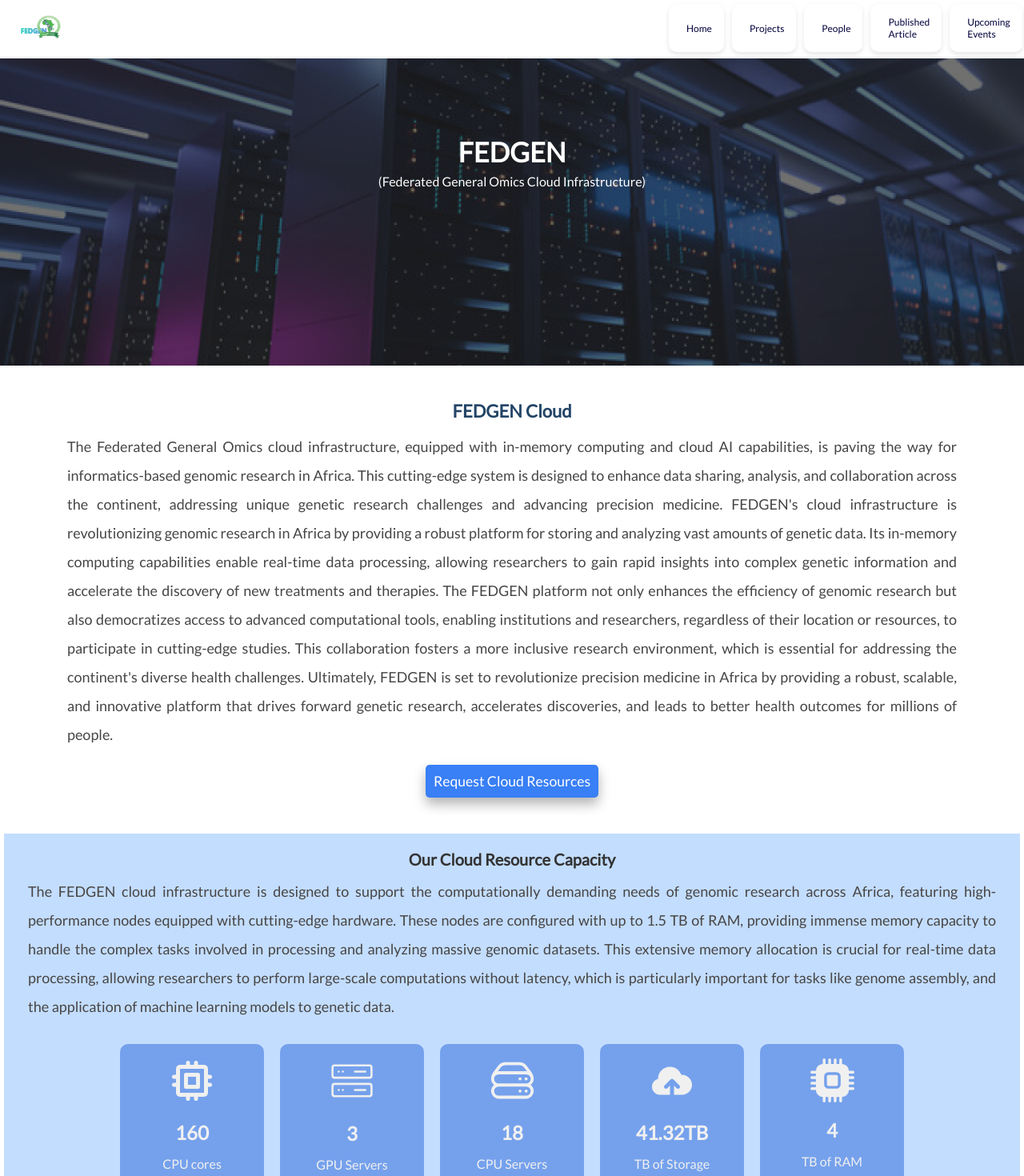
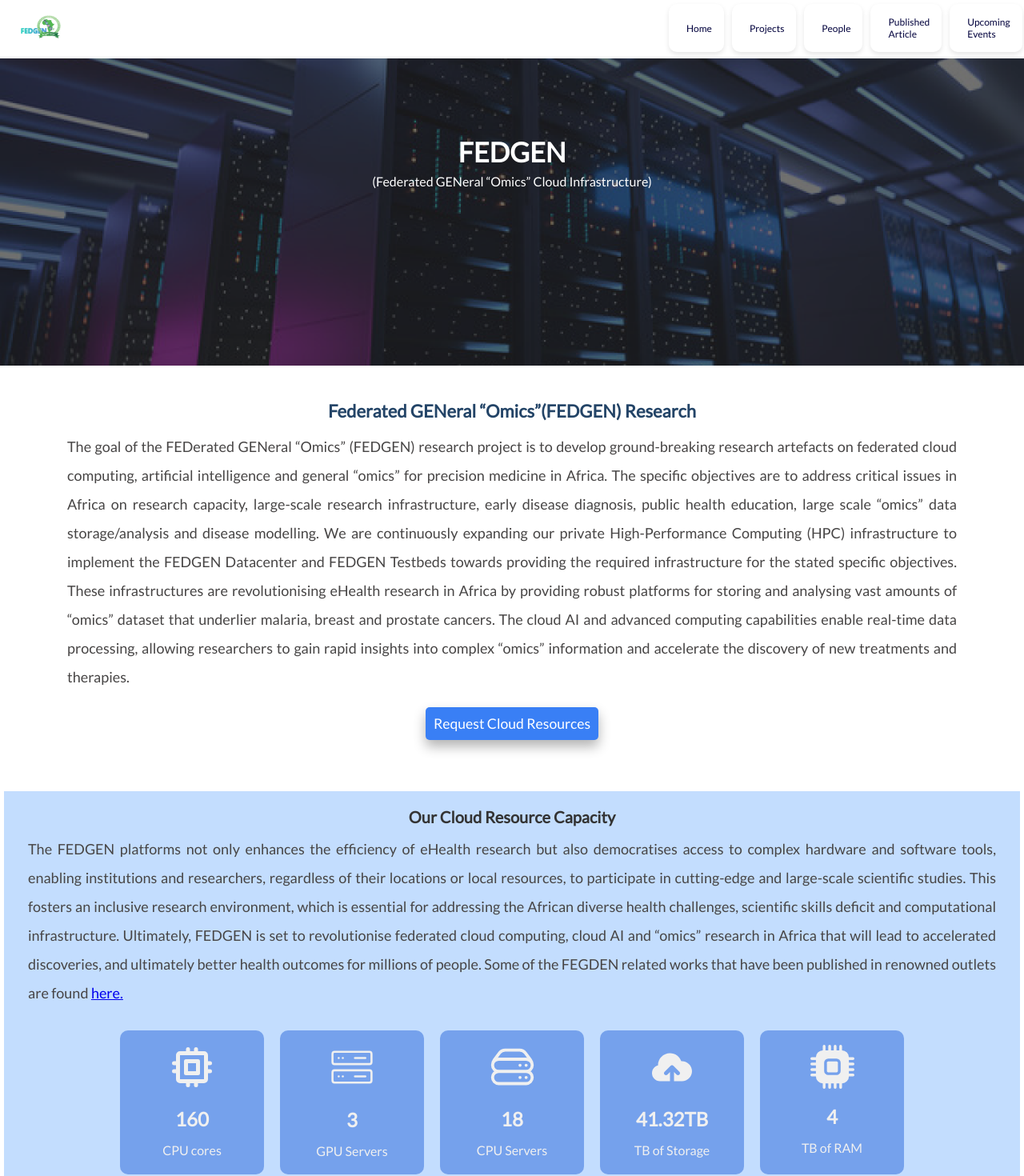
Before and after one commit to ucnnaji/fedgen-landing-page, a React (Create React App) app: page /#/ in a window 1280 px wide. Shown: the top 1470 px of the page at 80% size. Built offline with nearby package versions, Linux system fonts and the light colour scheme.

Commit message:
Corrections

```diff
--- a/src/routes/Home.js
+++ b/src/routes/Home.js
@@ -40,20 +40,15 @@ function Home() {
                 <img src={containerImage} alt="My Local Image" className="right-image" style={{ height: '48vh' }} />
                 <div className="text-container">
                     <h1>FEDGEN</h1>
-                    <p>(Federated General Omics Cloud Infrastructure)</p>
+                    <p>(Federated GENeral “Omics” Cloud Infrastructure)</p>
 
                 </div>
             </div>
 
             <div className="container">
-                <h1 className="title">FEDGEN Cloud</h1>
+                <h1 className="title">Federated GENeral “Omics”(FEDGEN) Research</h1>
                 <p className="home-description">
-                    The Federated General Omics cloud infrastructure, equipped with in-memory computing and cloud AI capabilities, is paving the way for informatics-based genomic research in Africa. This cutting-edge system is designed to enhance data sharing, analysis,
-                    and collaboration across the continent, addressing unique genetic research challenges and advancing precision medicine. FEDGEN's cloud infrastructure is revolutionizing genomic research in Africa by providing a robust platform for storing and analyzing
-                    vast amounts of genetic data. Its in-memory computing capabilities enable real-time data processing, allowing researchers to gain rapid insights into complex genetic information and accelerate the discovery of new treatments and therapies.
-                    The FEDGEN platform not only enhances the efficiency of genomic research but also democratizes access to advanced computational tools, enabling institutions and researchers, regardless of their location or resources, to participate in cutting-edge studies.
-                    This collaboration fosters a more inclusive research environment, which is essential for addressing the continent's diverse health challenges. Ultimately, FEDGEN is set to revolutionize precision medicine in Africa by providing a robust, scalable, and innovative
-                    platform that drives forward genetic research, accelerates discoveries, and leads to better health outcomes for millions of people.
+                The goal of the FEDerated GENeral “Omics” (FEDGEN) research project is to develop ground-breaking research artefacts on federated cloud computing, artificial intelligence and general “omics”  for precision medicine in Africa. The specific objectives are to address critical issues in Africa on research capacity, large-scale research infrastructure, early disease diagnosis, public health education, large scale “omics” data storage/analysis and disease modelling. We are continuously expanding our private High-Performance Computing (HPC) infrastructure to implement the FEDGEN Datacenter and FEDGEN Testbeds towards providing the required infrastructure for the stated specific objectives. These infrastructures are  revolutionising eHealth research in Africa by providing robust platforms for storing and analysing vast amounts of “omics” dataset that underlier malaria, breast and prostate cancers. The cloud AI and advanced computing capabilities enable real-time data processing, allowing researchers to gain rapid insights into complex “omics” information and accelerate the discovery of new treatments and therapies.
                 </p>
 
                 <div className="button-container">
@@ -62,12 +57,15 @@ function Home() {
                     </a>
                 </div>
 
+                <br />
+
+
             </div>
 
             <div className="section">
                 <h1 className="heading">Our Cloud Resource Capacity</h1>
                 <p className="home-description">
-                    The FEDGEN cloud infrastructure is designed to support the computationally demanding needs of genomic research across Africa, featuring high-performance nodes equipped with cutting-edge hardware. These nodes are configured with up to 1.5 TB of RAM, providing immense memory capacity to handle the complex tasks involved in processing and analyzing massive genomic datasets. This extensive memory allocation is crucial for real-time data processing, allowing researchers to perform large-scale computations without latency, which is particularly important for tasks like genome assembly, and the application of machine learning models to genetic data.
+                The FEDGEN platforms not only enhances the efficiency of eHealth research but also democratises access to complex hardware and software tools, enabling institutions and researchers, regardless of their locations or local resources, to participate in cutting-edge and large-scale scientific studies. This fosters an inclusive research environment, which is essential for addressing the African diverse health challenges, scientific skills deficit and computational infrastructure. Ultimately, FEDGEN is set to revolutionise federated cloud computing, cloud AI and “omics” research in Africa that will lead to accelerated discoveries, and ultimately better health outcomes for millions of people. Some of the FEGDEN related works that have been published in renowned outlets are found <a href='https://ucnnaji.github.io/fedgen-landing-page/#/PublishedArticle'>here.</a>
                 </p>
                 <br></br>
                 <div className="card-container">
```
